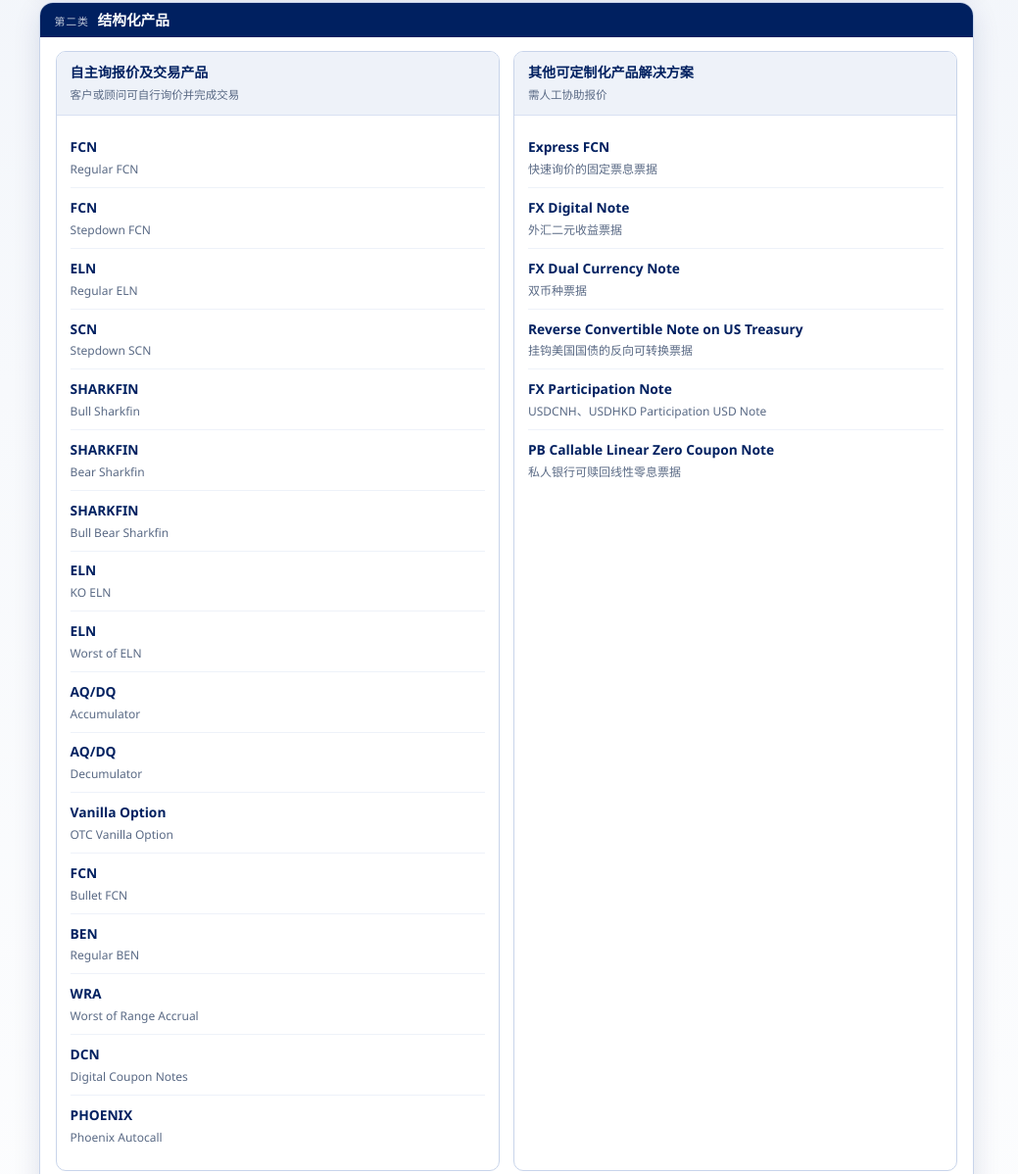
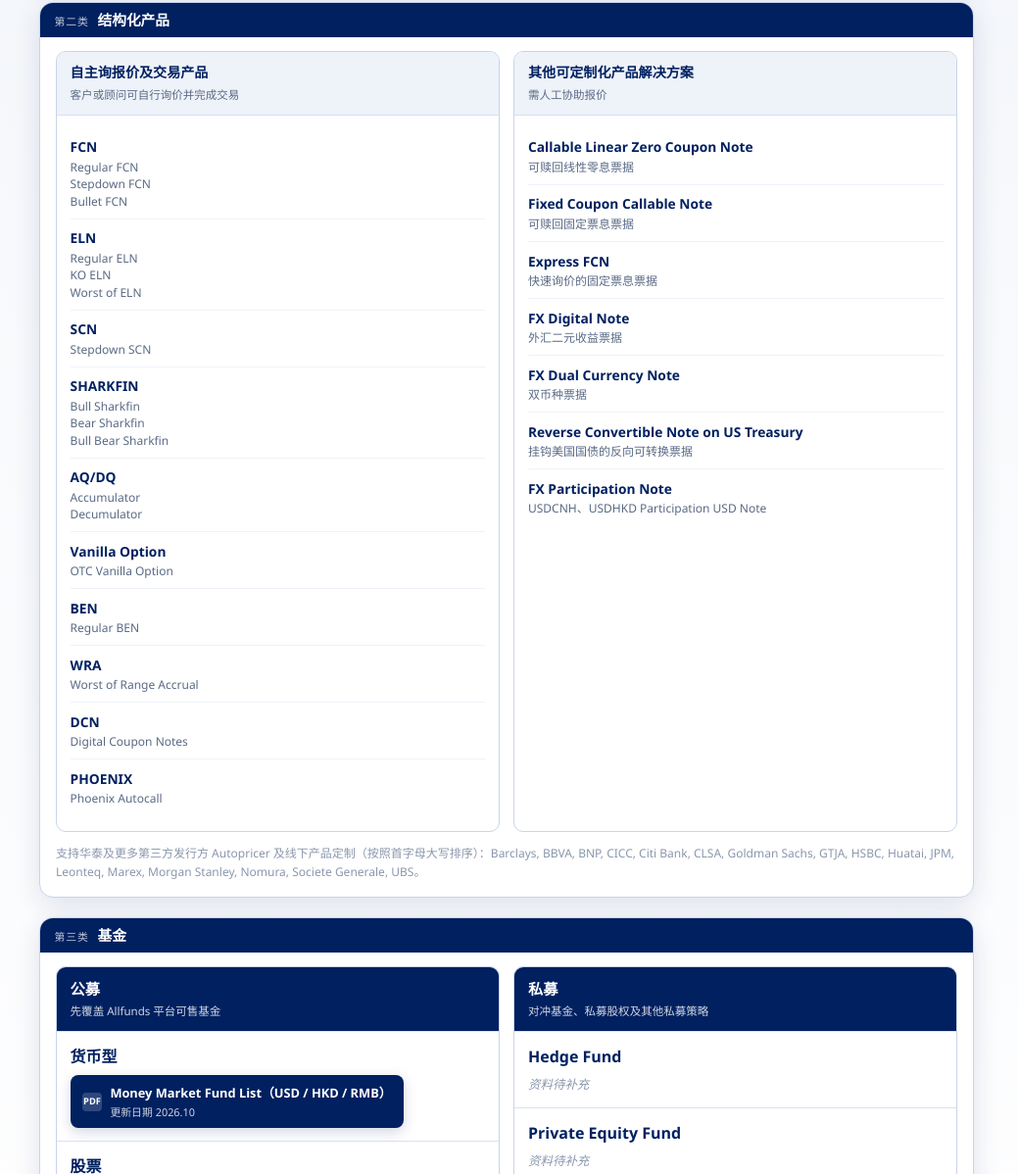
Before and after one commit to iyinli/WTI-Product-Shelf, a plain HTML site: page index.html in a window 1280 px wide. Shown: the part 560-1758 px from the top of the page at 98% size, without its empty margins (0-1039 px from the left). Drawn offline with Linux system fonts and the light colour scheme.

Commit message:
Group self-service product types and update custom product list
Merge repeated types such as FCN and ELN into one module with subtypes underneath. Put Callable Linear Zero Coupon Note and Fixed Coupon Callable Note first in the custom solutions list.

```diff
--- a/index.html
+++ b/index.html
@@ -177,7 +177,8 @@
       font-weight: 400;
       font-size: 0.75rem;
       color: var(--muted);
-      margin-top: 0.12rem;
+      margin-top: 0.08rem;
+      line-height: 1.35;
     }
 
     .pillars { display: grid; grid-template-columns: 1fr 1fr; gap: 0.9rem; }
@@ -320,23 +321,43 @@
               </div>
               <div class="track-b">
                 <ul class="prod-list">
-                  <li id="prod-regular-fcn">FCN<span>Regular FCN</span></li>
-                  <li id="prod-stepdown-fcn">FCN<span>Stepdown FCN</span></li>
-                  <li id="prod-regular-eln">ELN<span>Regular ELN</span></li>
-                  <li id="prod-stepdown-scn">SCN<span>Stepdown SCN</span></li>
-                  <li id="prod-bull-sharkfin">SHARKFIN<span>Bull Sharkfin</span></li>
-                  <li id="prod-bear-sharkfin">SHARKFIN<span>Bear Sharkfin</span></li>
-                  <li id="prod-bull-bear-sharkfin">SHARKFIN<span>Bull Bear Sharkfin</span></li>
-                  <li id="prod-ko-eln">ELN<span>KO ELN</span></li>
-                  <li id="prod-worst-of-eln">ELN<span>Worst of ELN</span></li>
-                  <li id="prod-accumulator">AQ/DQ<span>Accumulator</span></li>
-                  <li id="prod-decumulator">AQ/DQ<span>Decumulator</span></li>
-                  <li id="prod-otc-vanilla">Vanilla Option<span>OTC Vanilla Option</span></li>
-                  <li id="prod-bullet-fcn">FCN<span>Bullet FCN</span></li>
-                  <li id="prod-regular-ben">BEN<span>Regular BEN</span></li>
-                  <li id="prod-wra">WRA<span>Worst of Range Accrual</span></li>
-                  <li id="prod-dcn">DCN<span>Digital Coupon Notes</span></li>
-                  <li id="prod-phoenix">PHOENIX<span>Phoenix Autocall</span></li>
+                  <li id="prod-fcn">FCN
+                    <span id="prod-regular-fcn">Regular FCN</span>
+                    <span id="prod-stepdown-fcn">Stepdown FCN</span>
+                    <span id="prod-bullet-fcn">Bullet FCN</span>
+                  </li>
+                  <li id="prod-eln">ELN
+                    <span id="prod-regular-eln">Regular ELN</span>
+                    <span id="prod-ko-eln">KO ELN</span>
+                    <span id="prod-worst-of-eln">Worst of ELN</span>
+                  </li>
+                  <li id="prod-scn">SCN
+                    <span id="prod-stepdown-scn">Stepdown SCN</span>
+                  </li>
+                  <li id="prod-sharkfin">SHARKFIN
+                    <span id="prod-bull-sharkfin">Bull Sharkfin</span>
+                    <span id="prod-bear-sharkfin">Bear Sharkfin</span>
+                    <span id="prod-bull-bear-sharkfin">Bull Bear Sharkfin</span>
+                  </li>
+                  <li id="prod-aqdq">AQ/DQ
+                    <span id="prod-accumulator">Accumulator</span>
+                    <span id="prod-decumulator">Decumulator</span>
+                  </li>
+                  <li id="prod-vanilla">Vanilla Option
+                    <span id="prod-otc-vanilla">OTC Vanilla Option</span>
+                  </li>
+                  <li id="prod-ben">BEN
+                    <span id="prod-regular-ben">Regular BEN</span>
+                  </li>
+                  <li id="prod-wra-type">WRA
+                    <span id="prod-wra">Worst of Range Accrual</span>
+                  </li>
+                  <li id="prod-dcn-type">DCN
+                    <span id="prod-dcn">Digital Coupon Notes</span>
+                  </li>
+                  <li id="prod-phoenix-type">PHOENIX
+                    <span id="prod-phoenix">Phoenix Autocall</span>
+                  </li>
                 </ul>
               </div>
             </article>
@@ -347,12 +368,13 @@
               </div>
               <div class="track-b">
                 <ul class="prod-list">
+                  <li id="prod-callable-lzn">Callable Linear Zero Coupon Note<span>可赎回线性零息票据</span></li>
+                  <li id="prod-fccn">Fixed Coupon Callable Note<span>可赎回固定票息票据</span></li>
                   <li id="prod-express-fcn">Express FCN<span>快速询价的固定票息票据</span></li>
                   <li id="prod-fx-digital">FX Digital Note<span>外汇二元收益票据</span></li>
                   <li id="prod-fx-dcn">FX Dual Currency Note<span>双币种票据</span></li>
                   <li id="prod-rcn-ust">Reverse Convertible Note on US Treasury<span>挂钩美国国债的反向可转换票据</span></li>
                   <li id="prod-fx-participation">FX Participation Note<span>USDCNH、USDHKD Participation USD Note</span></li>
-                  <li id="prod-pb-callable">PB Callable Linear Zero Coupon Note<span>私人银行可赎回线性零息票据</span></li>
                 </ul>
               </div>
             </article>
@@ -430,34 +452,55 @@
           <li>
             <a href="#struct-self">自主询报价及交易产品</a>
             <ul>
+              <li>
+                <a href="#prod-fcn">FCN</a>
+                <ul>
                   <li><a href="#prod-regular-fcn">Regular FCN</a></li>
                   <li><a href="#prod-stepdown-fcn">Stepdown FCN</a></li>
+                  <li><a href="#prod-bullet-fcn">Bullet FCN</a></li>
+                </ul>
+              </li>
+              <li>
+                <a href="#prod-eln">ELN</a>
+                <ul>
                   <li><a href="#prod-regular-eln">Regular ELN</a></li>
-              <li><a href="#prod-stepdown-scn">Stepdown SCN</a></li>
+                  <li><a href="#prod-ko-eln">KO ELN</a></li>
+                  <li><a href="#prod-worst-of-eln">Worst of ELN</a></li>
+                </ul>
+              </li>
+              <li><a href="#prod-scn">SCN</a></li>
+              <li>
+                <a href="#prod-sharkfin">SHARKFIN</a>
+                <ul>
                   <li><a href="#prod-bull-sharkfin">Bull Sharkfin</a></li>
                   <li><a href="#prod-bear-sharkfin">Bear Sharkfin</a></li>
                   <li><a href="#prod-bull-bear-sharkfin">Bull Bear Sharkfin</a></li>
-              <li><a href="#prod-ko-eln">KO ELN</a></li>
-              <li><a href="#prod-worst-of-eln">Worst of ELN</a></li>
+                </ul>
+              </li>
+              <li>
+                <a href="#prod-aqdq">AQ/DQ</a>
+                <ul>
                   <li><a href="#prod-accumulator">Accumulator</a></li>
                   <li><a href="#prod-decumulator">Decumulator</a></li>
-              <li><a href="#prod-otc-vanilla">OTC Vanilla Option</a></li>
-              <li><a href="#prod-bullet-fcn">Bullet FCN</a></li>
-              <li><a href="#prod-regular-ben">Regular BEN</a></li>
-              <li><a href="#prod-wra">Worst of Range Accrual</a></li>
-              <li><a href="#prod-dcn">Digital Coupon Notes</a></li>
-              <li><a href="#prod-phoenix">Phoenix Autocall</a></li>
+                </ul>
+              </li>
+              <li><a href="#prod-vanilla">Vanilla Option</a></li>
+              <li><a href="#prod-ben">BEN</a></li>
+              <li><a href="#prod-wra-type">WRA</a></li>
+              <li><a href="#prod-dcn-type">DCN</a></li>
+              <li><a href="#prod-phoenix-type">PHOENIX</a></li>
             </ul>
           </li>
           <li>
             <a href="#struct-custom">可定制化产品解决方案</a>
             <ul>
+              <li><a href="#prod-callable-lzn">Callable Linear Zero Coupon Note</a></li>
+              <li><a href="#prod-fccn">Fixed Coupon Callable Note</a></li>
               <li><a href="#prod-express-fcn">Express FCN</a></li>
               <li><a href="#prod-fx-digital">FX Digital Note</a></li>
               <li><a href="#prod-fx-dcn">FX Dual Currency Note</a></li>
               <li><a href="#prod-rcn-ust">Reverse Convertible Note on US Treasury</a></li>
               <li><a href="#prod-fx-participation">FX Participation Note</a></li>
-              <li><a href="#prod-pb-callable">PB Callable Linear Zero Coupon Note</a></li>
             </ul>
           </li>
         </ul>
```
Lines whose indentation alone changed are shown as unchanged.
